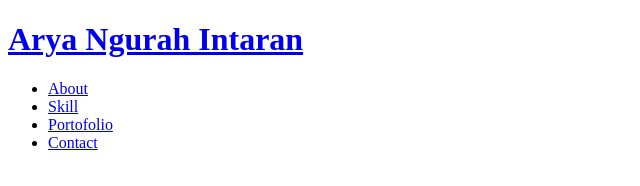
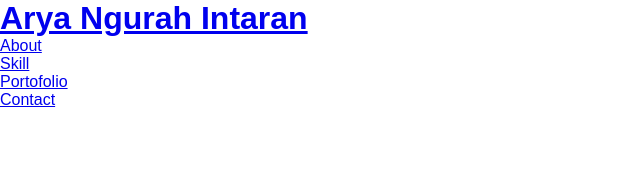
Before and after one commit to aryaintrn/New-Portofolio, a plain HTML site: page index.html in a window 1280 px wide. Shown: the whole page, without its empty margins (0-640 px from the left). Drawn offline with Linux system fonts and the light colour scheme.

Commit message:
mode folder

```diff
--- /dev/null
+++ b/css/style.css
@@ -0,0 +1,5 @@
+* {
+    padding: 0;
+    margin: 0;
+    font-family: sans-serif;
+}
--- a/index.html
+++ b/index.html
@@ -4,6 +4,7 @@
         <meta charset="utf-8">
         <meta name="viewport" content="width=device-width, initial-scale=1">
         <title>Arya Ngurah Intaran</title>
+        <link rel="stylesheet" type="text/css" href="css/style.css">
     </head>
     <body>
 
```
Also changed, not shown: style.css (deleted).
